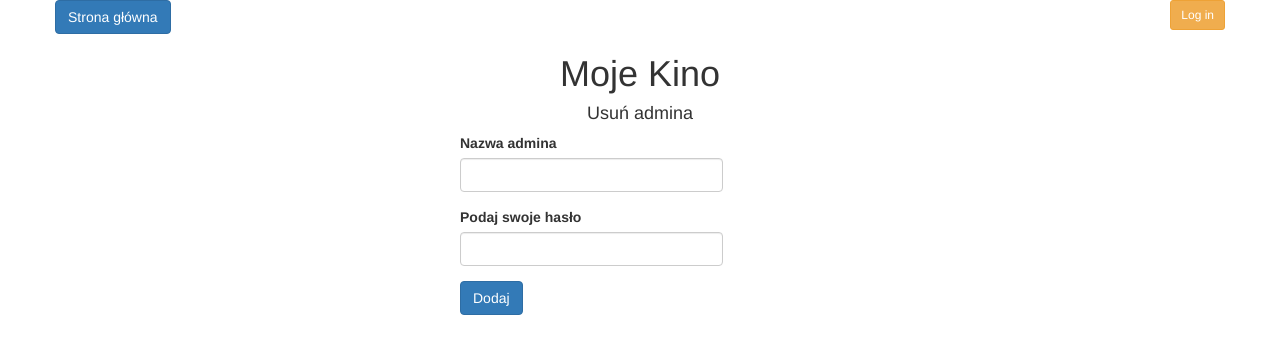
After one commit to kkorsch/kino, a PHP site: template app/views/admin/deleteAdmin.php in a window 1280 px wide. The commit adds this page. Shown: the top 354 px of the page. Run offline with PHP 8.4, Linux system fonts and the light colour scheme; the template is opened without the code that fills it, so the values that code supplies are empty; some libraries are stand-ins or nearby versions.

Commit message:
AdminPanel/deleteAdmin method and view created

```diff
--- a/app/controllers/AdminPanelController.php
+++ b/app/controllers/AdminPanelController.php
@@ -8,6 +8,12 @@ class AdminPanelController extends Controller
   {
     $this->auth();
     return $this->view('admin/index');
+  }
+
+  public function deleteAdmin()
+  {
+    $this->auth();
+    return $this->view('admin/deleteAdmin');
   }
 
   public function addAdmin()
--- /dev/null
+++ b/app/views/admin/deleteAdmin.php
@@ -0,0 +1,15 @@
+<div class="row">
+  <h1 class="text-center">Moje Kino</h1>
+  <h4 class="text-center">Usuń admina</h4>
+  <form class="col-md-offset-4 col-md-3" action="<?php echo constant("URL"); ?>/AdminPanel/deletingAdmin" method="post">
+    <div class="form-group <?php if (isset($_SESSION['flash'])) echo 'has-error'; ?>">
+      <label class="control-label">Nazwa admina</label>
+      <input type="text" name="username" class="form-control">
+    </div>
+    <div class="form-group <?php if (isset($_SESSION['flash'])) echo 'has-error'; ?>">
+      <label class="control-label">Podaj swoje hasło</label>
+      <input type="password" name="password" class="form-control">
+    </div>
+    <input type="submit" value="Dodaj" class="btn btn-primary">
+  </form>
+</div>
--- a/app/views/admin/index.php
+++ b/app/views/admin/index.php
@@ -9,9 +9,8 @@
       <a href="AdminPanel/addFilm" class="list-group-item list-group-item-info">Dodaj film</a>
       <a href="AdminPanel/Films" class="list-group-item list-group-item-info">Edytuj filmy</a>
       <a href="AdminPanel/addAdmin" class="list-group-item list-group-item-danger">Dodaj admina</a>
-      <a href="deleteAdmin.php" class="list-group-item list-group-item-danger">Usuń admina</a>
+      <a href="AdminPanel/deleteAdmin" class="list-group-item list-group-item-danger">Usuń admina</a>
       <a href="../app/admin/deleteReservations.php" class="list-group-item list-group-item-success">Usuń stare rezerwacje</a>
-
     </ul>
   </div>
 
```
